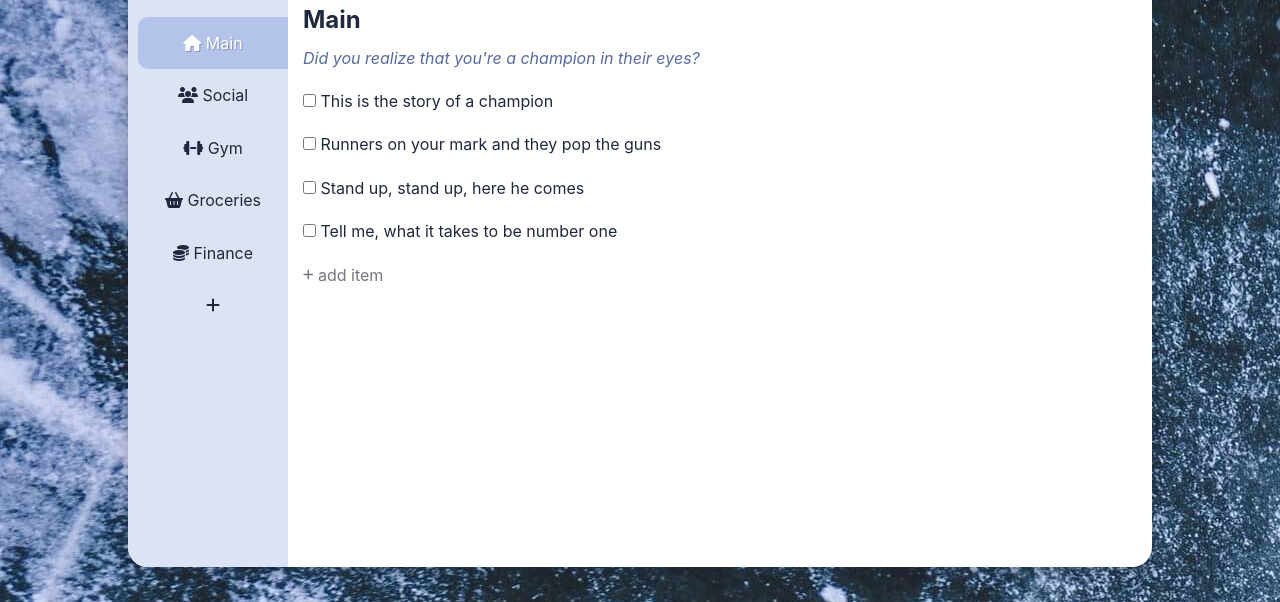
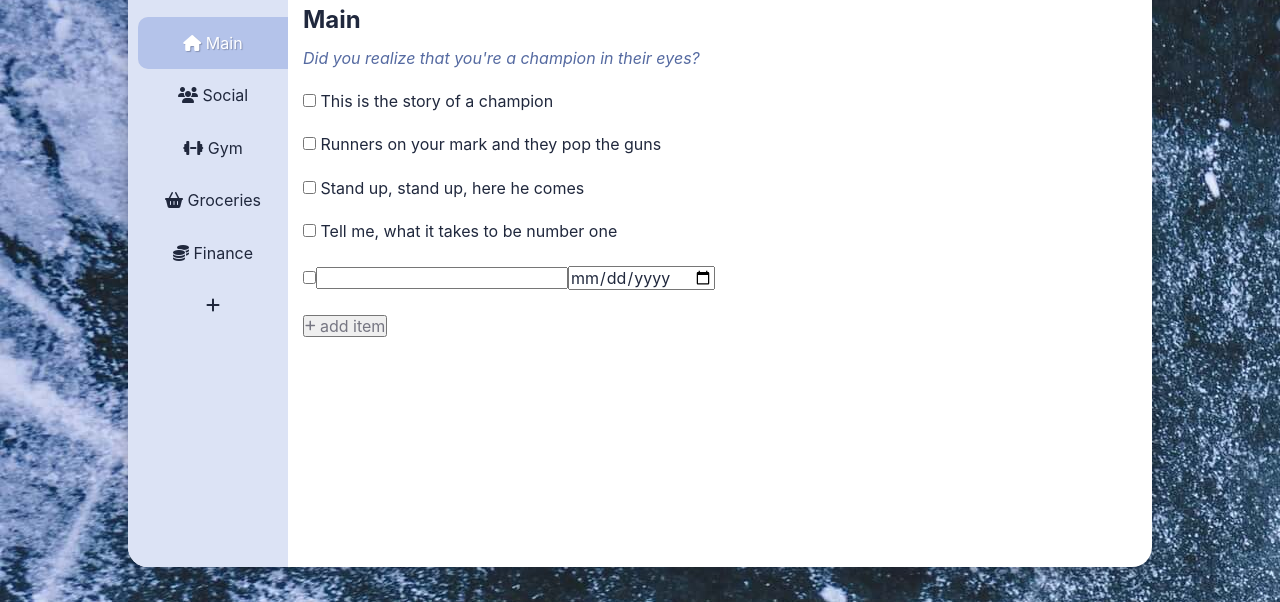
Before and after one commit to remtaine/todo-list, a website built with webpack: page src/html/main.html in a window 1280 px wide. Shown: the part 153-755 px from the top of the page. Built offline with nearby package versions, Linux system fonts and the light colour scheme.

Commit message:
Add sample of inputting a new list item

```diff
--- a/src/html/layout/list.html
+++ b/src/html/layout/list.html
@@ -6,6 +6,7 @@
         <li class="list-text"><input type="checkbox" /> Runners on your mark and they pop the guns</li>
         <li class="list-text"><input type="checkbox" /> Stand up, stand up, here he comes</li>
         <li class="list-text"><input type="checkbox" /> Tell me, what it takes to be number one</li>
-        <li class="add"><i class="fas fa-plus fa-xs"></i> <span id="list-add-text">add item</span></li>
+        <li class="list-edit"><input type="checkbox" /><input type="text"/><input type="date"/></li>
+        <li class="add"><button><i class="fas fa-plus fa-xs"></i> <span id="list-add-text">add item</span></button></li>
     </ul>
 </section>
```
